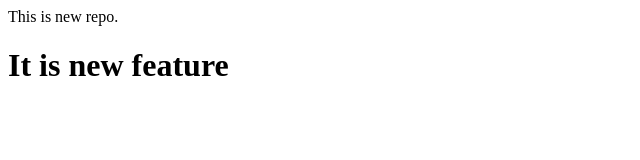
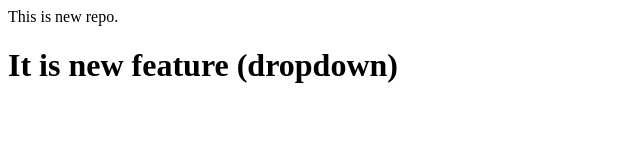
Before and after one commit to shamika105/LocalRepo, a plain HTML site: page index.html in a window 1280 px wide. Shown: the whole page, without its empty margins (0-640 px from the left). Drawn offline with Linux system fonts and the light colour scheme.

```diff
--- a/index.html
+++ b/index.html
@@ -1,2 +1,2 @@
 <p>This is new repo.</p>
-<h1>It is new feature</h1>
+<h1>It is new feature (dropdown)</h1>
```
